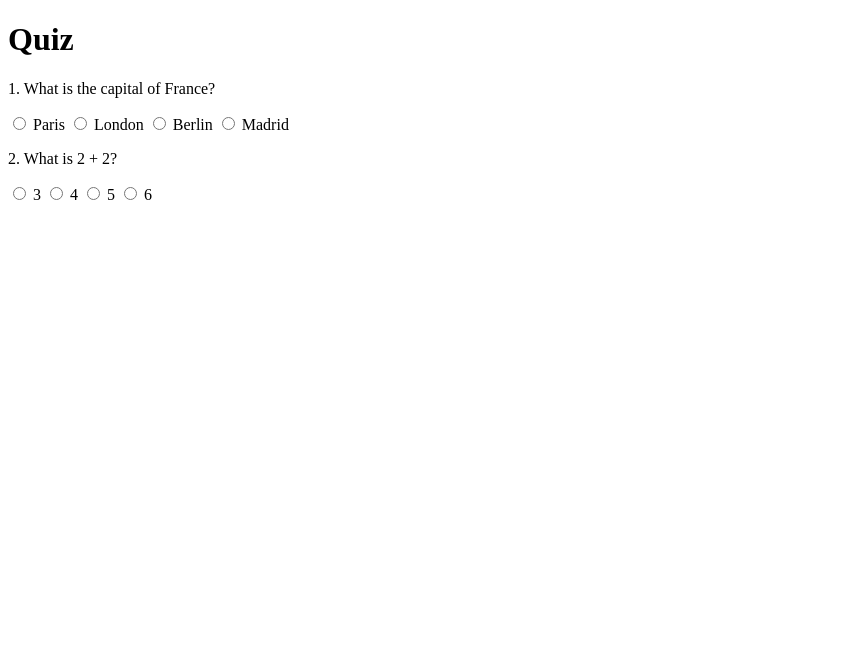
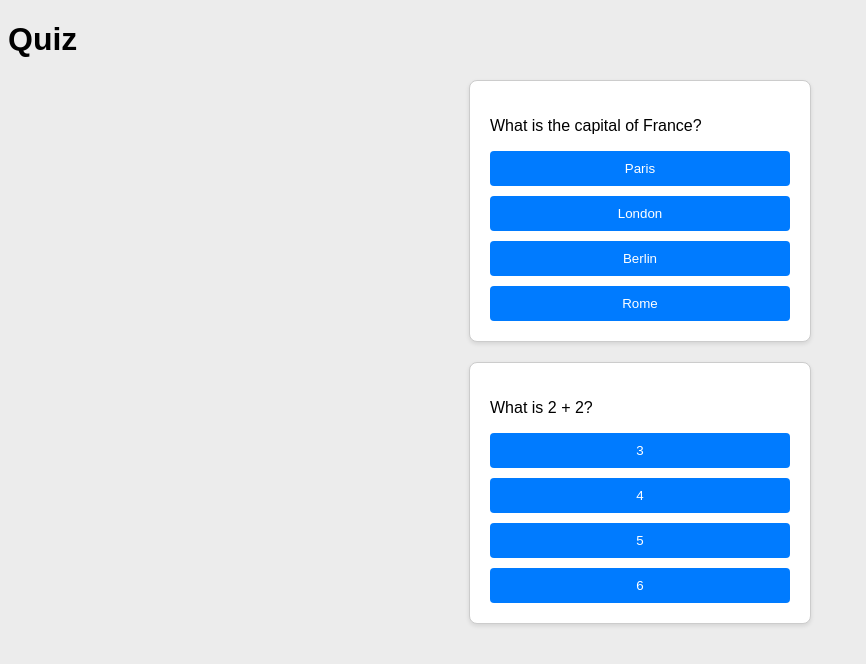
Before and after one commit to empire-strikes/quiz, a plain HTML site: page index.html in a window 1280 px wide. Shown: the whole page, without its empty margins (0-866 px from the left). Drawn offline with Linux system fonts and the light colour scheme.

Commit message:
Update index.html
matte colors and cards for questions

```diff
--- a/index.html
+++ b/index.html
@@ -4,7 +4,70 @@
     <meta charset="UTF-8">
     <meta name="viewport" content="width=device-width, initial-scale=1.0">
     <title>Quiz</title>
-    <script defer src="quiz.js"></script>
+    <style>
+        body {
+            background-color: #ececec; /* Matte color background */
+            font-family: Arial, sans-serif;
+        }
+        #quiz-container {
+            display: flex;
+            flex-direction: column;
+            align-items: center;
+            gap: 20px;
+        }
+        .card {
+            background-color: #fff;
+            border: 1px solid #ccc;
+            border-radius: 8px;
+            padding: 20px;
+            width: 300px;
+            box-shadow: 0 2px 4px rgba(0, 0, 0, 0.1);
+        }
+        .card button {
+            display: block;
+            width: 100%;
+            margin-top: 10px;
+            padding: 10px;
+            background-color: #007bff;
+            color: #fff;
+            border: none;
+            border-radius: 4px;
+            cursor: pointer;
+        }
+        .card button:hover {
+            background-color: #0056b3;
+        }
+    </style>
+    <script defer>
+        document.addEventListener('DOMContentLoaded', function () {
+            const quizContainer = document.getElementById('quiz-container');
+
+            const questions = [
+                { question: 'What is the capital of France?', answers: ['Paris', 'London', 'Berlin', 'Rome'] },
+                { question: 'What is 2 + 2?', answers: ['3', '4', '5', '6'] },
+                // Add more questions as needed
+            ];
+
+            questions.forEach((q, index) => {
+                const card = document.createElement('div');
+                card.className = 'card';
+                const questionText = document.createElement('p');
+                questionText.textContent = q.question;
+                card.appendChild(questionText);
+
+                q.answers.forEach(answer => {
+                    const button = document.createElement('button');
+                    button.textContent = answer;
+                    button.onclick = function () {
+                        card.style.display = 'none';
+                    };
+                    card.appendChild(button);
+                });
+
+                quizContainer.appendChild(card);
+            });
+        });
+    </script>
 </head>
 <body>
     <h1>Quiz</h1>
```
